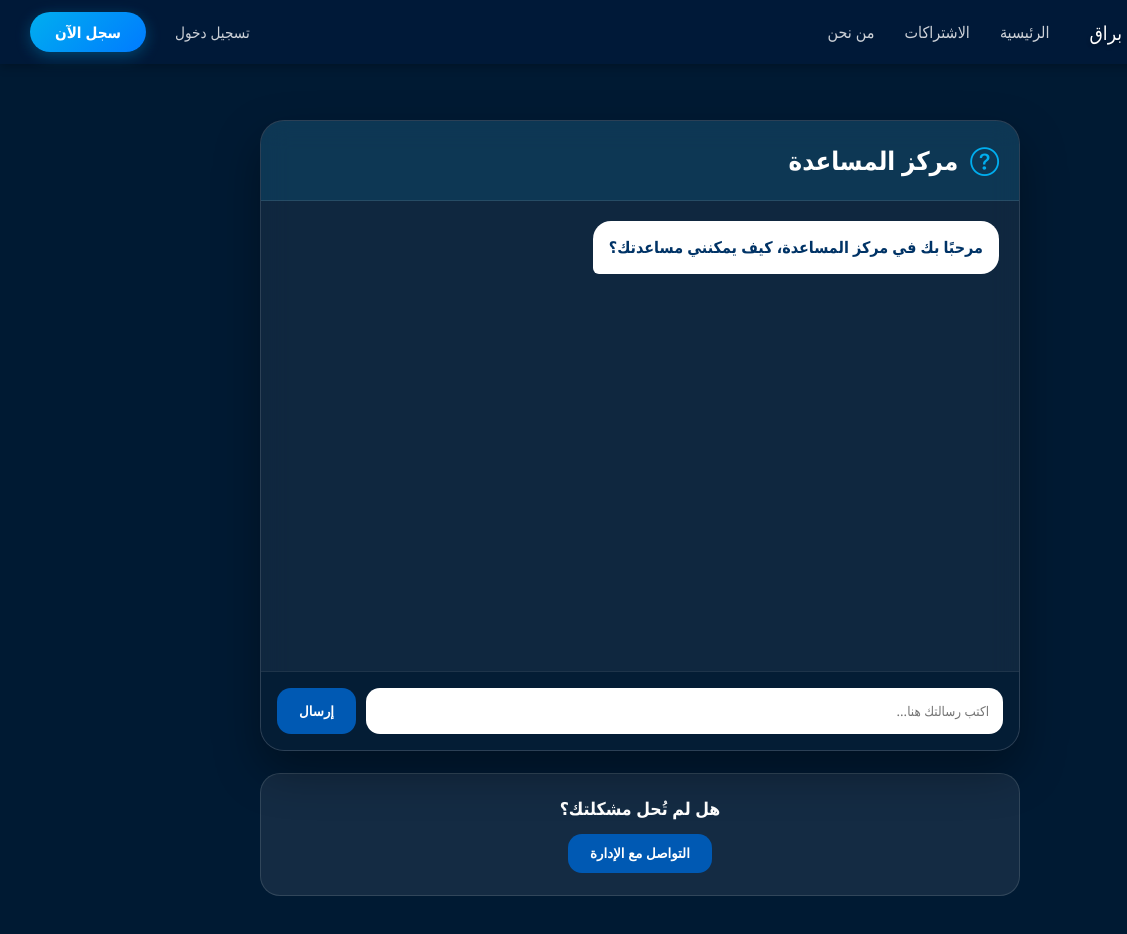
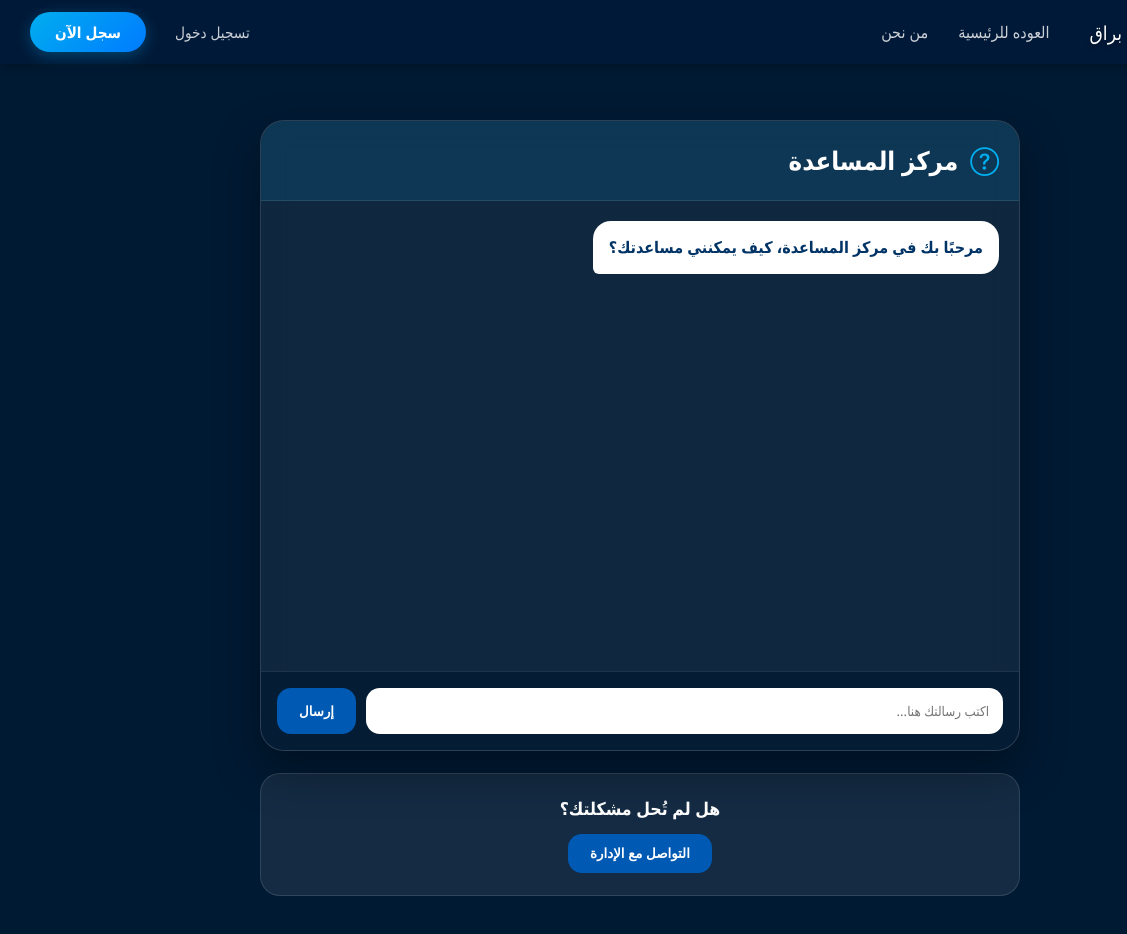
Before and after one commit to ahmadadnanseed/al-boraq-app, a website: page public/help.html in a window 1280 px wide. Shown: the full height of the page, 0-1127 px from the left. Drawn offline with nearby package versions, Linux system fonts and the light colour scheme.

```diff
--- a/public/help.html
+++ b/public/help.html
@@ -10,6 +10,7 @@
 <body class="booking-page-bg">
      <header class="main-header">
     <div class="navbar-container">
+
         <div class="header-right-side">
             <button class="burger-menu" onclick="openNav()">
                 <div class="bar"></div>
@@ -23,17 +24,15 @@
             </div>
 
             <nav class="nav-links-modern">
-                    <a href="index.html" class="nav-item-effect">الرئيسية</a>
-                    <a href="schedule.html" class="nav-item-effect">الاشتراكات</a>
+                <a href="index.html" class="nav-item-effect active"> العوده للرئيسية</a>
                 <a href="index.html#about-section" class="nav-item-effect">من نحن</a>
-                </nav>
+
         </div>
 
        <div class="header-left-actions">
     <div class="auth-group">
         <a href="login.html" id="loginBtn" class="login-link-new">تسجيل دخول</a>
         <a href="signup.html" id="signupBtn" class="signup-btn">سجل الآن</a>
-                </div>
     </div>
 </div>
     </header>
```
Lines whose indentation alone changed are shown as unchanged.
